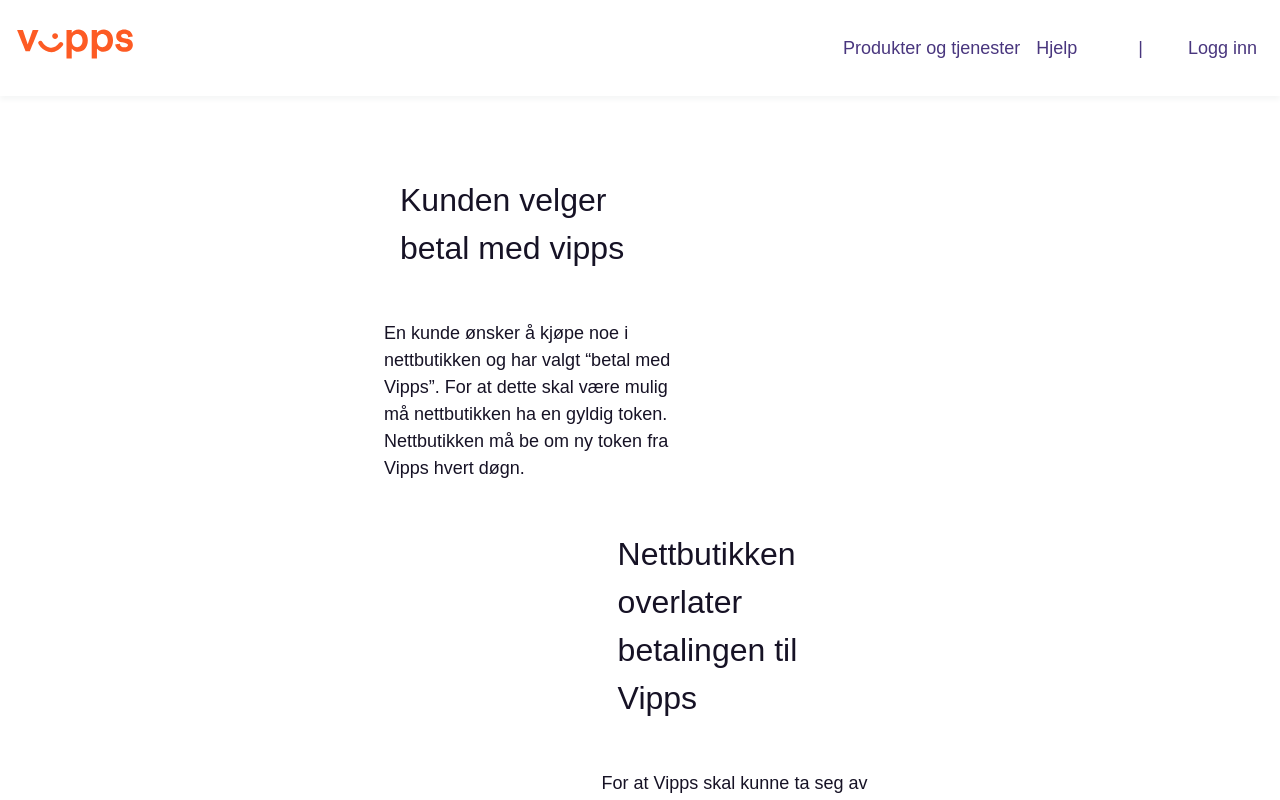
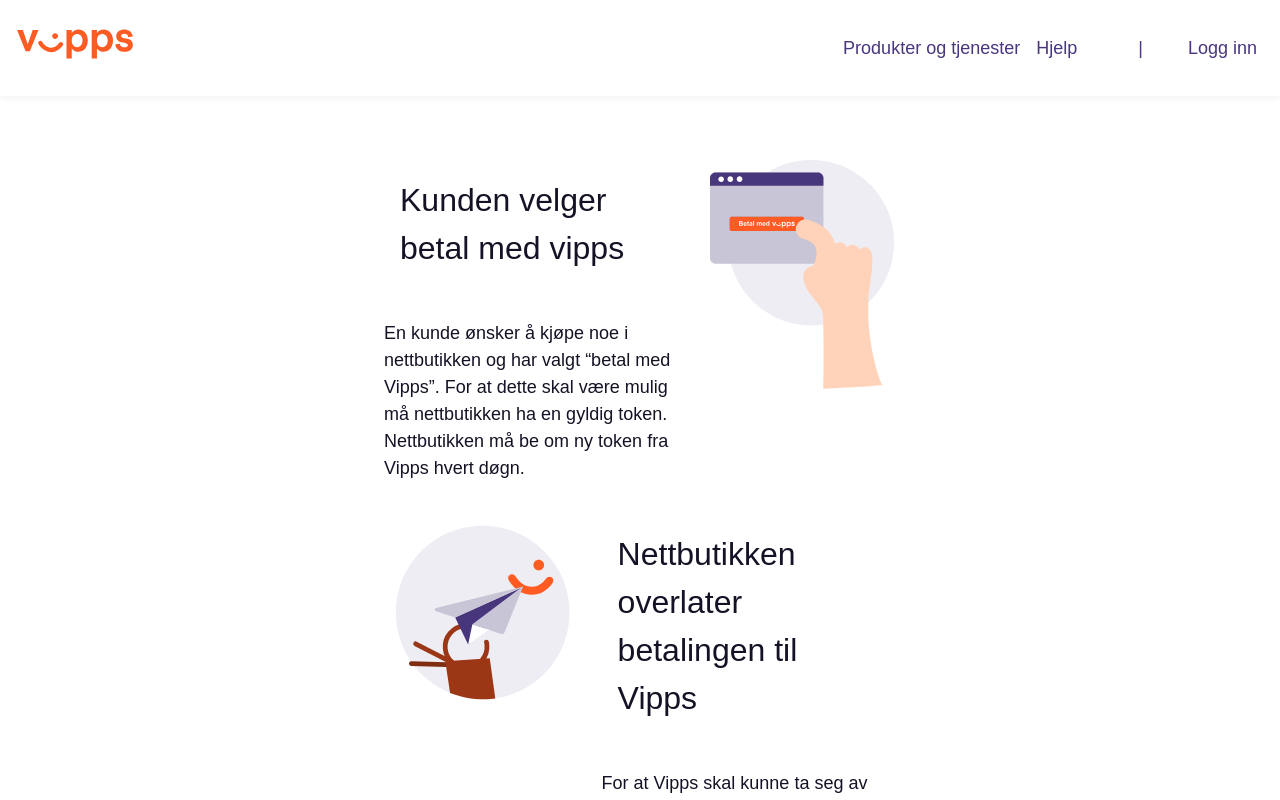
Before and after one commit to vippssommerstudenter2019/ecom-process, a React app in the folder client/: page / in a window 1280 px wide. Shown: the top 800 px of the page. Built offline with nearby package versions, Linux system fonts and the light colour scheme; no server answers; a web font is replaced by a local one.

Commit message:
Update to correct image key

```diff
--- a/client/src/components/Content.js
+++ b/client/src/components/Content.js
@@ -50,7 +50,7 @@
         const id = section.id;
         const title = section.title;
         const description = section.description;
-        const imagelink = section.imagelink;
+        const imagelink = section.img;
     		const position = (i % 2 === 0) ?  'left' : 'right';
 
 
```
